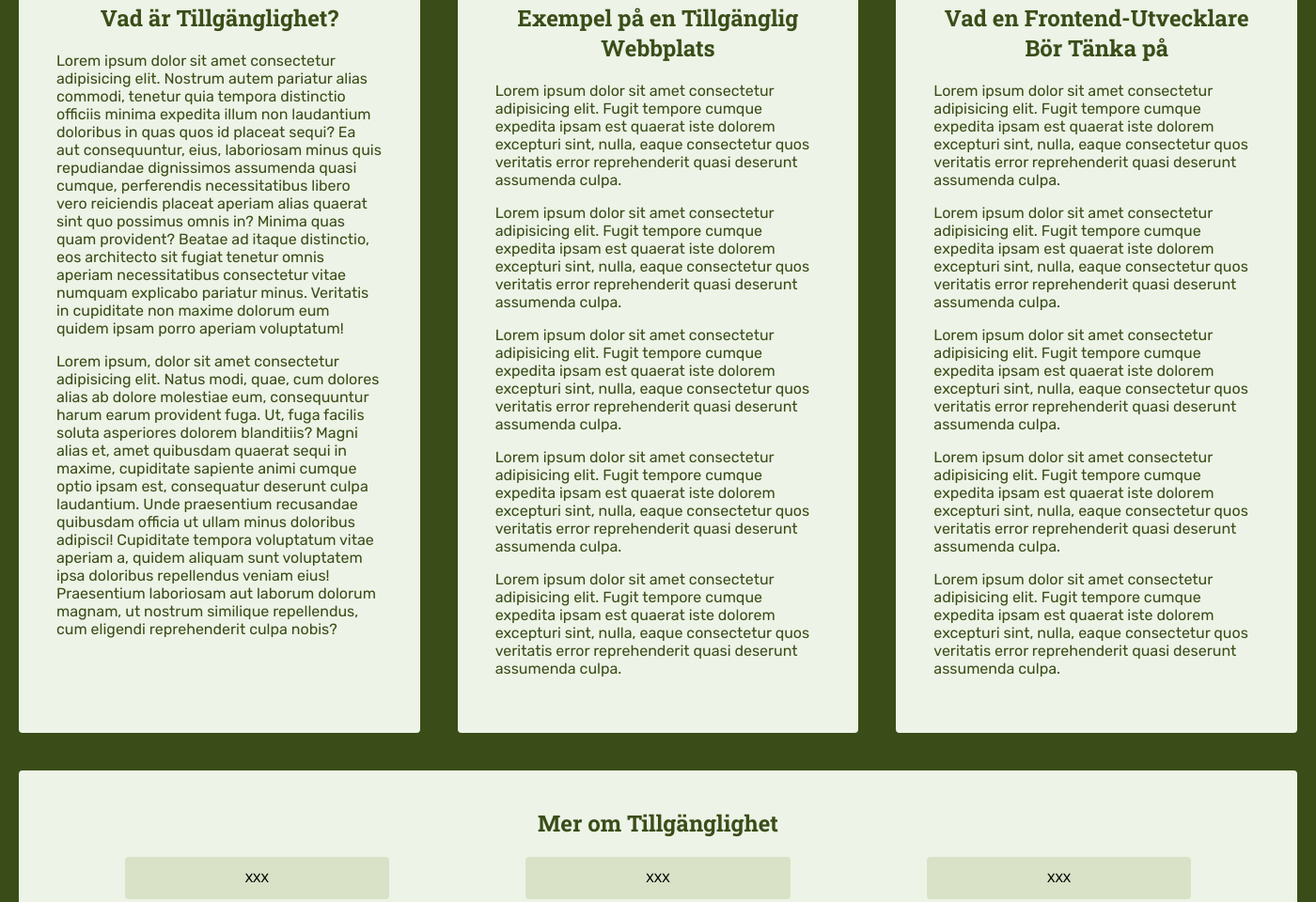
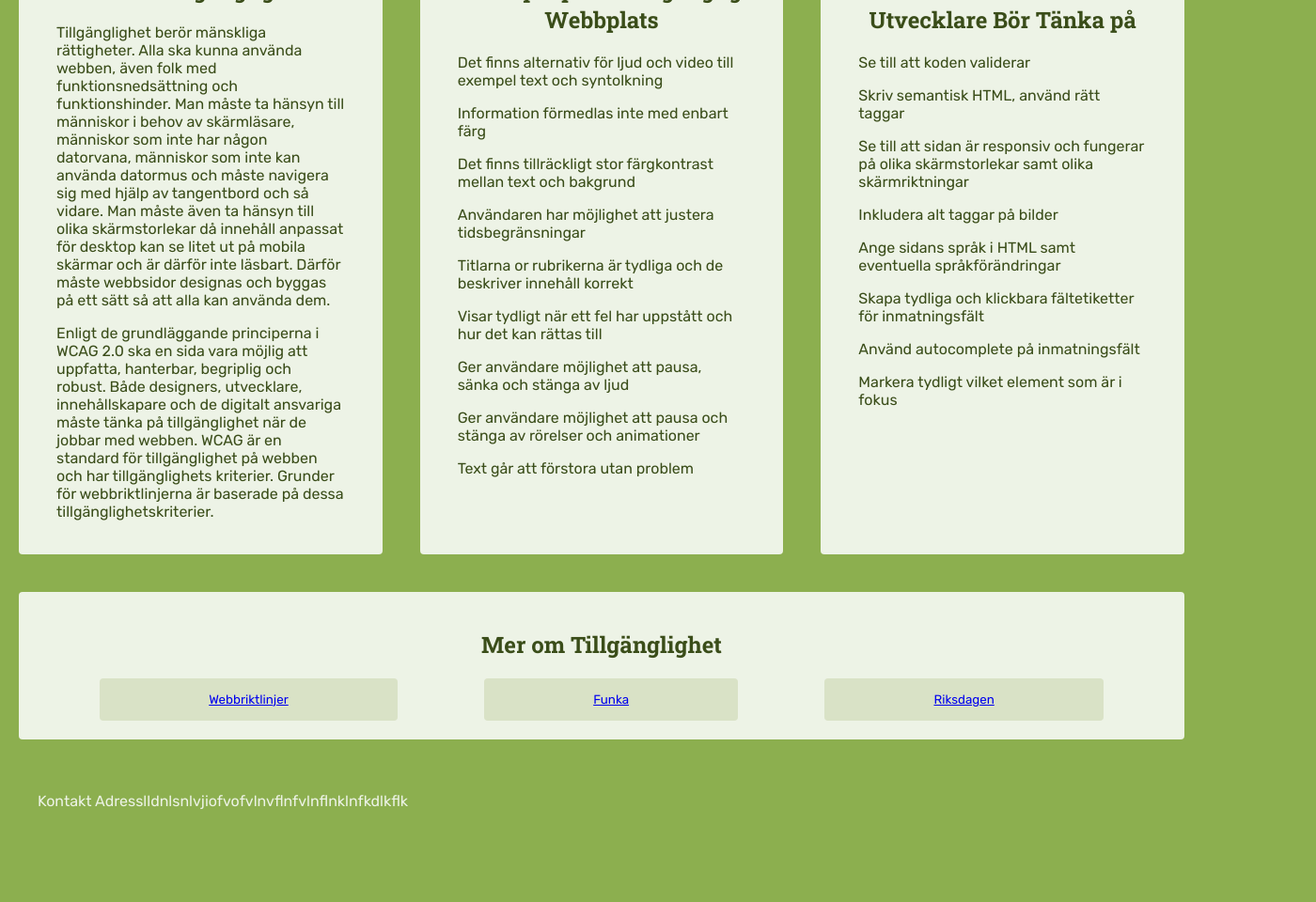
Before and after one commit to emblafant/Tillg-nglighet-Inl-mningsuppgift, a plain HTML site: page index.html in a window 1280 px wide. Shown: the part 427-1387 px from the top of the page at 94% size, 1400 px wide, since content can reach past the window. After the commit the page ends 1325 px from the top, so only its background shows below. Drawn offline with Linux system fonts and the light colour scheme.

Commit message:
added text and links

```diff
--- a/index.html
+++ b/index.html
@@ -22,38 +22,41 @@
       <article class="what-is-accessibility">
         <img src="https://static.ozobot.com/assets/e8ac20bc-adobestock_110798495-crop.jpg" alt="A blind child reading braille">
         <h2>Vad är Tillgänglighet?</h2>
-        <p>Lorem ipsum dolor sit amet consectetur adipisicing elit. Nostrum autem pariatur alias commodi, tenetur quia tempora distinctio officiis minima expedita illum non laudantium doloribus in quas quos id placeat sequi?
-        Ea aut consequuntur, eius, laboriosam minus quis repudiandae dignissimos assumenda quasi cumque, perferendis necessitatibus libero vero reiciendis placeat aperiam alias quaerat sint quo possimus omnis in? Minima quas quam provident?
-        Beatae ad itaque distinctio, eos architecto sit fugiat tenetur omnis aperiam necessitatibus consectetur vitae numquam explicabo pariatur minus. Veritatis in cupiditate non maxime dolorum eum quidem ipsam porro aperiam voluptatum!</p>
-        <p>Lorem ipsum, dolor sit amet consectetur adipisicing elit. Natus modi, quae, cum dolores alias ab dolore molestiae eum, consequuntur harum earum provident fuga. Ut, fuga facilis soluta asperiores dolorem blanditiis?
-        Magni alias et, amet quibusdam quaerat sequi in maxime, cupiditate sapiente animi cumque optio ipsam est, consequatur deserunt culpa laudantium. Unde praesentium recusandae quibusdam officia ut ullam minus doloribus adipisci!
-        Cupiditate tempora voluptatum vitae aperiam a, quidem aliquam sunt voluptatem ipsa doloribus repellendus veniam eius! Praesentium laboriosam aut laborum dolorum magnam, ut nostrum similique repellendus, cum eligendi reprehenderit culpa nobis?</p>
+        <p>Tillgänglighet berör mänskliga rättigheter. Alla ska kunna använda webben, även folk med funktionsnedsättning och funktionshinder. Man måste ta hänsyn till människor i behov av skärmläsare, människor som inte har någon datorvana, människor som inte kan använda datormus och måste navigera sig med hjälp av tangentbord och så vidare. Man måste även ta hänsyn till olika skärmstorlekar då innehåll anpassat för desktop kan se litet ut på mobila skärmar och är därför inte läsbart.   Därför måste webbsidor designas och byggas på ett sätt så att alla kan använda dem. </p>
+        <p>Enligt de grundläggande principerna i WCAG 2.0 ska en sida vara möjlig att uppfatta, hanterbar, begriplig och robust. Både designers, utvecklare, innehållskapare och de digitalt ansvariga måste tänka på tillgänglighet när de jobbar med webben. WCAG är en standard för tillgänglighet på webben och har tillgänglighets kriterier. Grunder för webbriktlinjerna är baserade på dessa tillgänglighetskriterier. </p>
       </article>
       <article class="accessibility-examples">
         <img src="https://i0.wp.com/post.healthline.com/wp-content/uploads/2020/04/young_boys_practicing_sign_language-1296x728-header.jpg?w=1155&h=1528" alt="Two boys using sign language">
         <h2>Exempel på en Tillgänglig Webbplats</h2>
-        <p>Lorem ipsum dolor sit amet consectetur adipisicing elit. Fugit tempore cumque expedita ipsam est quaerat iste dolorem excepturi sint, nulla, eaque consectetur quos veritatis error reprehenderit quasi deserunt assumenda culpa.</p>
-        <p>Lorem ipsum dolor sit amet consectetur adipisicing elit. Fugit tempore cumque expedita ipsam est quaerat iste dolorem excepturi sint, nulla, eaque consectetur quos veritatis error reprehenderit quasi deserunt assumenda culpa.</p>
-        <p>Lorem ipsum dolor sit amet consectetur adipisicing elit. Fugit tempore cumque expedita ipsam est quaerat iste dolorem excepturi sint, nulla, eaque consectetur quos veritatis error reprehenderit quasi deserunt assumenda culpa.</p>
-        <p>Lorem ipsum dolor sit amet consectetur adipisicing elit. Fugit tempore cumque expedita ipsam est quaerat iste dolorem excepturi sint, nulla, eaque consectetur quos veritatis error reprehenderit quasi deserunt assumenda culpa.</p>
-        <p>Lorem ipsum dolor sit amet consectetur adipisicing elit. Fugit tempore cumque expedita ipsam est quaerat iste dolorem excepturi sint, nulla, eaque consectetur quos veritatis error reprehenderit quasi deserunt assumenda culpa.</p>
+        <p>Det finns alternativ för ljud och video till exempel text och syntolkning </p>
+        <p>Information förmedlas inte med enbart färg </p>
+        <p>Det finns tillräckligt stor färgkontrast mellan text och bakgrund </p>
+        <p>Användaren har möjlighet att justera tidsbegränsningar </p>
+        <p>Titlarna or rubrikerna är tydliga och de beskriver innehåll korrekt </p>
+        <p>Visar tydligt när ett fel har uppstått och hur det kan rättas till </p>
+        <p>Ger användare möjlighet att pausa, sänka och stänga av ljud </p>
+        <p>Ger användare möjlighet att pausa och stänga av rörelser och animationer </p>
+        <p>Text går att förstora utan problem </p>
       </article>
       <article class="a-developers-duty">
         <img src="https://www.forskning.se/wp-content/uploads/2016/09/gammal.jpg" alt="Old man using a tablet">
         <h2>Vad en Frontend-Utvecklare Bör Tänka på</h2>
-        <p>Lorem ipsum dolor sit amet consectetur adipisicing elit. Fugit tempore cumque expedita ipsam est quaerat iste dolorem excepturi sint, nulla, eaque consectetur quos veritatis error reprehenderit quasi deserunt assumenda culpa.</p>
-        <p>Lorem ipsum dolor sit amet consectetur adipisicing elit. Fugit tempore cumque expedita ipsam est quaerat iste dolorem excepturi sint, nulla, eaque consectetur quos veritatis error reprehenderit quasi deserunt assumenda culpa.</p>
-        <p>Lorem ipsum dolor sit amet consectetur adipisicing elit. Fugit tempore cumque expedita ipsam est quaerat iste dolorem excepturi sint, nulla, eaque consectetur quos veritatis error reprehenderit quasi deserunt assumenda culpa.</p>
-        <p>Lorem ipsum dolor sit amet consectetur adipisicing elit. Fugit tempore cumque expedita ipsam est quaerat iste dolorem excepturi sint, nulla, eaque consectetur quos veritatis error reprehenderit quasi deserunt assumenda culpa.</p>
-        <p>Lorem ipsum dolor sit amet consectetur adipisicing elit. Fugit tempore cumque expedita ipsam est quaerat iste dolorem excepturi sint, nulla, eaque consectetur quos veritatis error reprehenderit quasi deserunt assumenda culpa.</p>
+        <p>Se till att koden validerar</p>
+        <p>Skriv semantisk HTML, använd rätt taggar</p>
+        <p>Se till att sidan är responsiv och fungerar på olika skärmstorlekar samt olika skärmriktningar</p>
+        <p>Inkludera alt taggar på bilder</p>
+        <p>Ange sidans språk i HTML samt eventuella språkförändringar</p>
+        <p>Skapa tydliga och klickbara fältetiketter för inmatningsfält</p>
+        <p>Använd autocomplete på inmatningsfält</p>
+        <p>Markera tydligt vilket element som är i fokus</p>
       </article>
     </section>
     <section class="links">
       <h2>Mer om Tillgänglighet</h2>
       <div>
-        <button>XXX</button>
-        <button>XXX</button>
-        <button>XXX</button>
+        <button><a href="https://webbriktlinjer.se/ ">Webbriktlinjer</a></button>
+        <button><a href="https://www.funka.com/design-for-alla/lagar-och-regler/ ">Funka</a></button>
+        <button><a href="https://www.riksdagen.se/sv/global/om-webbplatsen/tillganglighet/ ">Riksdagen</a></button>
       </div>
     </section>
   </main>
--- a/styles/style.scss
+++ b/styles/style.scss
@@ -18,10 +18,9 @@ p {
 //Sections
 
 body {
-  background-color: $dark-green;
+  background-color: $green;
   color: $dark-green;
   margin: 0;
-  width: 100vw;
 }
 
 main {
@@ -64,11 +63,6 @@ article {
 }
 
 .links {
-  width: 100vw;
-  display: flex;
-  flex-flow: column wrap;
-  align-items: center;
-
   @include for-small-screen {
     border-radius: 4px;
     margin: $small-screen-margin;
@@ -119,3 +113,7 @@ button {
     background-color: $light-green;
   }
 }
+
+button:hover {
+  background-color: $green;
+}
```
Also changed, not shown: styles/style.css, 1 other file.
